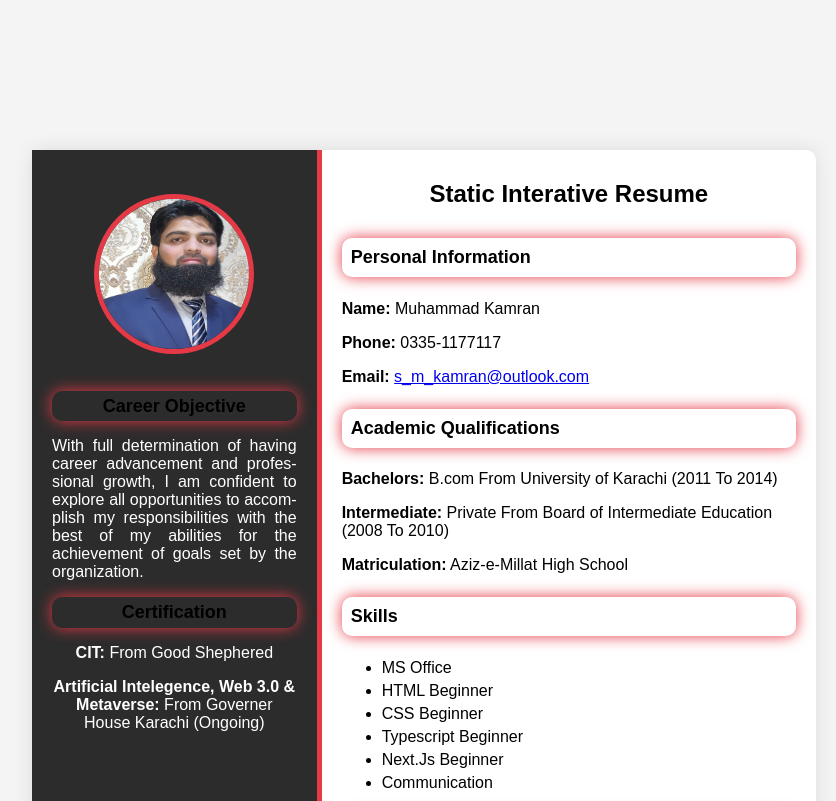
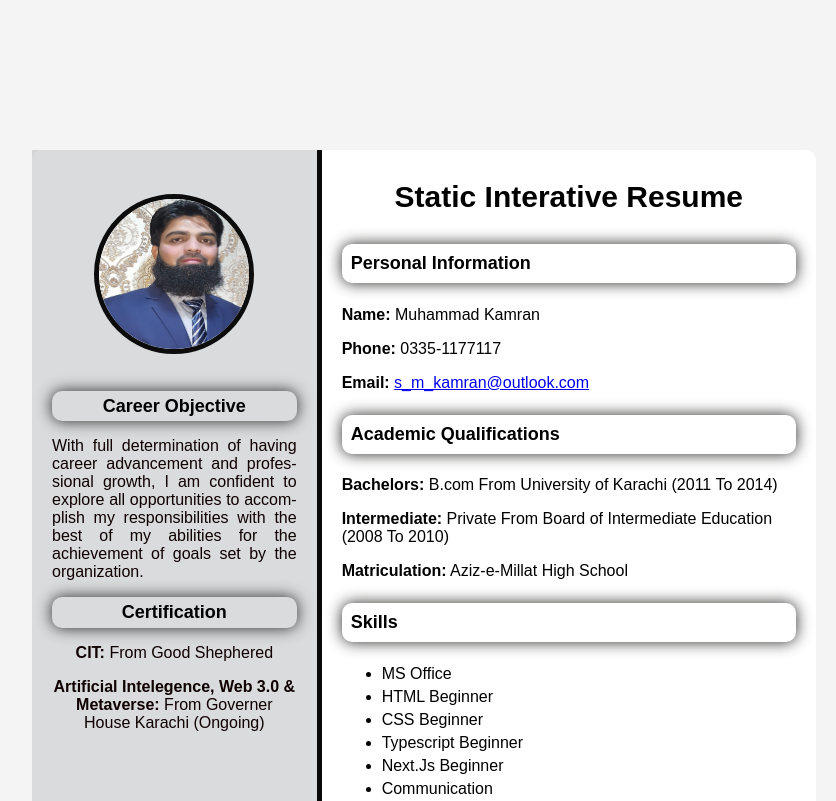
Before and after one commit to Muhamad-Kamran/hackathon-milestones, a plain HTML site: page milestone1/index.html in a window 1280 px wide. Shown: the top 801 px of the page, without its empty margins (216-1052 px from the left). Drawn offline with Linux system fonts and the light colour scheme.

Commit message:
Update style.css

```diff
--- a/milestone1/style.css
+++ b/milestone1/style.css
@@ -4,6 +4,7 @@ body {
     background-color: #f4f4f4;
     margin: 0;
     padding: 150px;
+
 }
 
 .resume-container {
@@ -12,17 +13,17 @@ body {
     width: 80%;
     margin: 0 auto;
     border-radius: 10px;
-    box-shadow: 0 0 20px rgba(0, 0, 0, 0.1);
+    box-shadow: 0 0  rgba(0, 0, 0, 0.1);
 }
 
 /* Left Section Styling */
 .left-section {
-    background-color: #2c2c2c;
-    color: white;
+    background-color: #b6babb84;
+    color: rgb(15, 1, 1);
     padding: 20px;
     width: 35%;
     text-align: center;
-    border-right: 5px solid #e63946;
+    border-right: 5px solid rgb(9, 9, 9);
 }
 
 .profile-picture {
@@ -30,12 +31,12 @@ body {
     height: 150px;
     margin-top: 10%;
     border-radius: 50%;
-    border: 5px solid #e63946;
+    border: 5px solid rgb(13, 12, 12);
     margin-bottom: 20px;
 }
 
 h1 {
-    font-size: 24px;
+    font-size: 30px;
     margin: 10px 0;
     margin-bottom: 30px;
     text-align: center;
@@ -47,7 +48,7 @@ h3 {
     margin: 20px 0 10px;
     color: black;
     border-radius: 10px;
-    box-shadow: 0 0 15px #e63946;
+    box-shadow: 0 0 15px rgb(40, 40, 39);
     margin-top: 5%;
     margin-bottom: 5%;
 }
@@ -78,5 +79,5 @@ button {
 }
 
 button:hover {
-    background-color: #ff737c;
+    background-color: #595757;
 }
```
